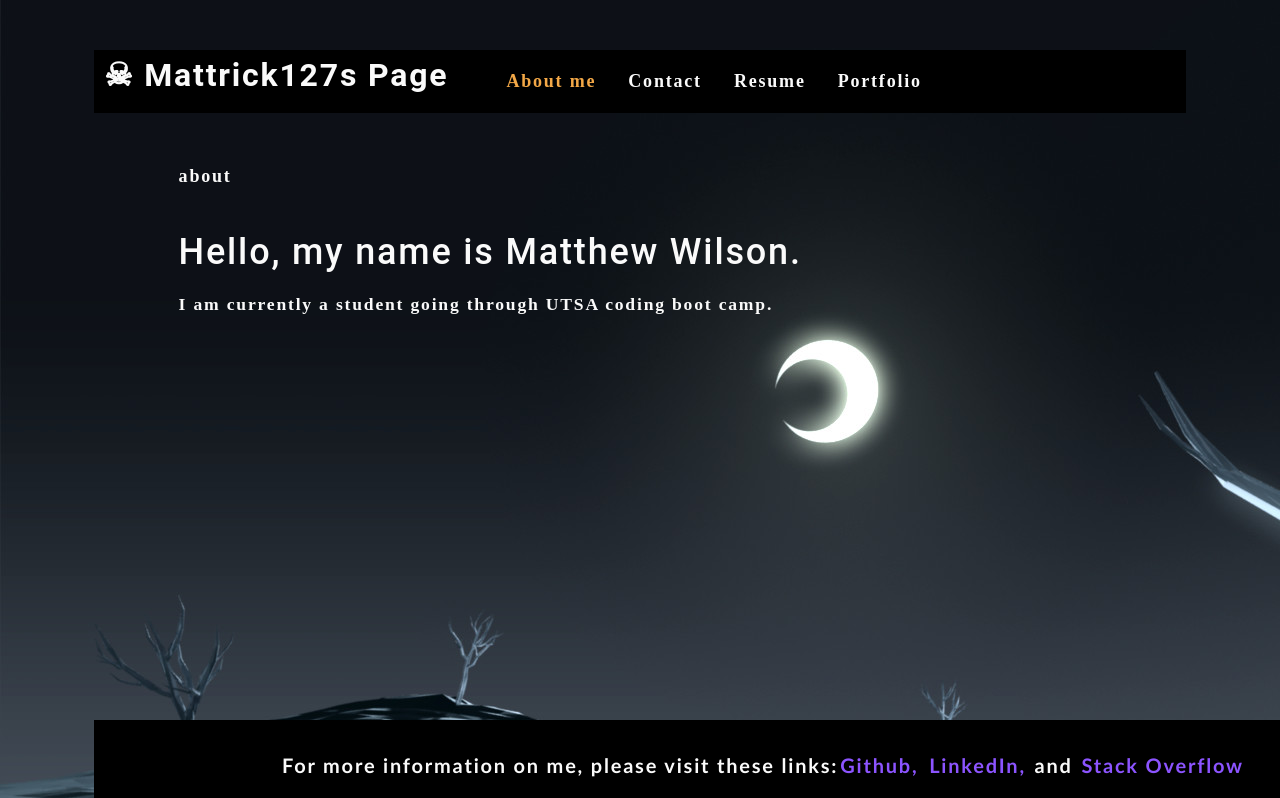
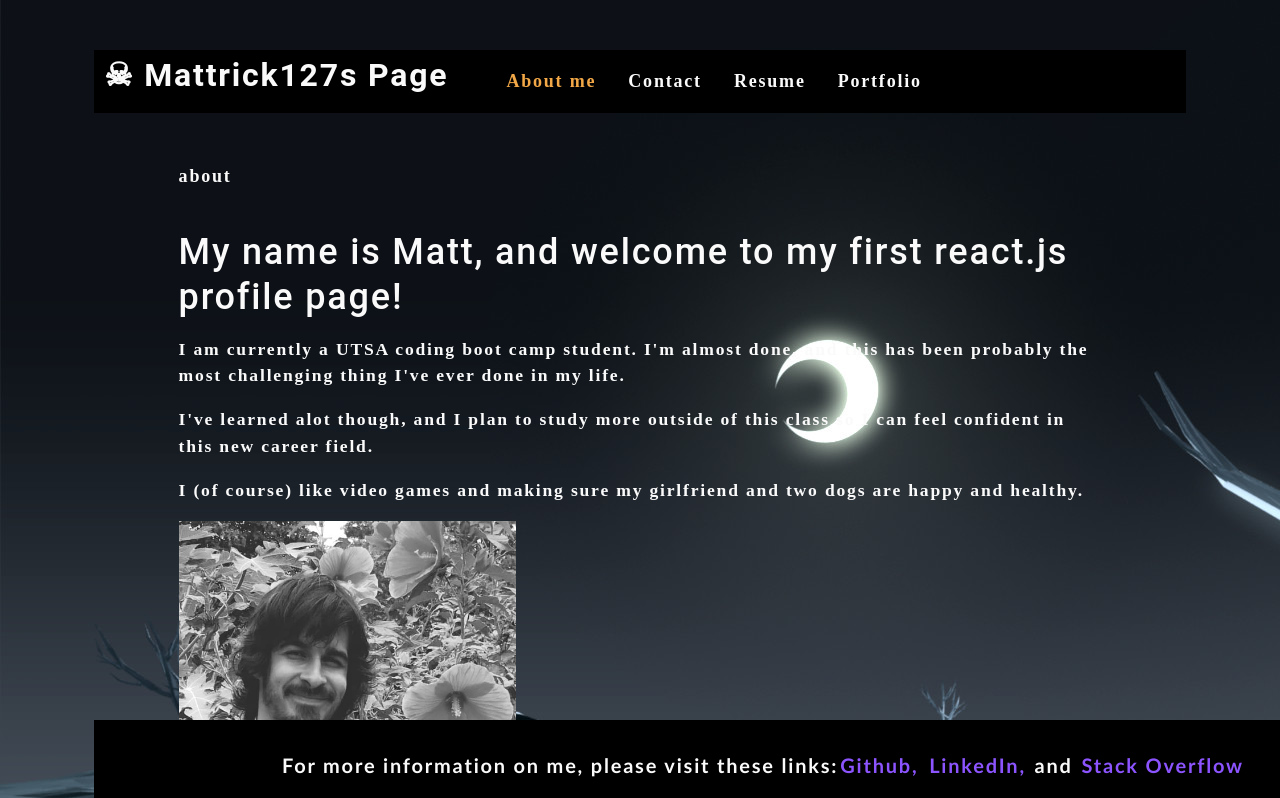
Before and after one commit to Mattrick127/react-matt, a React (Create React App) app: page / in a window 1280 px wide. Shown: the top 798 px of the page. Built offline with nearby package versions, Linux system fonts and the light colour scheme.

Commit message:
A little more in a short bio and a pic of me!

```diff
--- a/src/components/About/index.js
+++ b/src/components/About/index.js
@@ -1,14 +1,16 @@
 import React from "react";
+import love from "../../assets/images/love.jpg";
 
 function About() {
     return (
         <section className="my-5">
-            <h1 id="about">Hello, my name is Matthew Wilson.</h1>
+            <h1 id="about">My name is Matt, and welcome to my first react.js profile page!</h1>
             <div className="my-2">
-                <p>
-                I am currently a student going through UTSA coding boot camp.
-                </p>
+                <p>I am currently a UTSA coding boot camp student. I'm almost done, and this has been probably the most challenging thing I've ever done in my life.</p>
+                <p>I've learned alot though, and I plan to study more outside of this class so I can feel confident in this new career field.</p>
+                <p>I (of course) like video games and making sure my girlfriend and two dogs are happy and healthy.</p>
             </div>
+            <img src={love} alt="love"></img>
         </section>
     )
 }
```
Also changed, not shown: src/assets/images/love.jpg (added), src/components/About/love-n-video-games.jpg (added).
